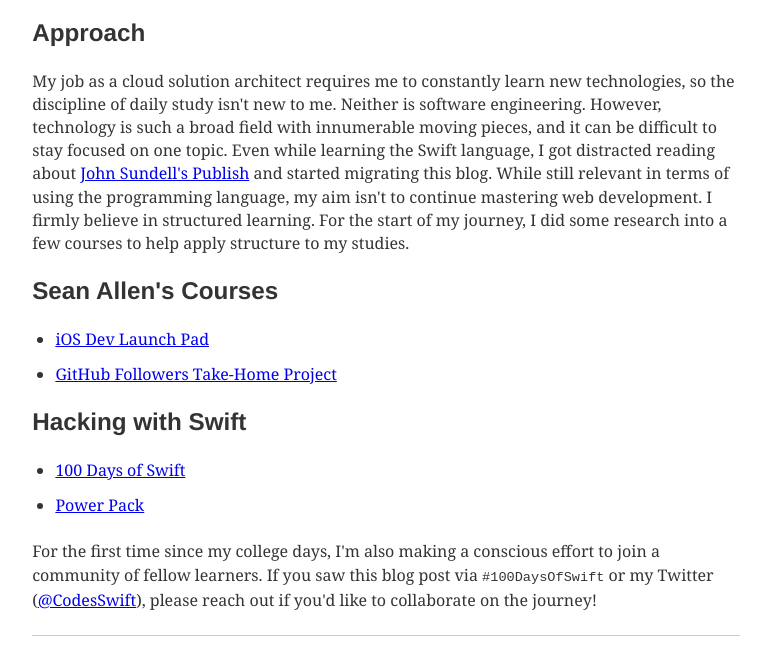
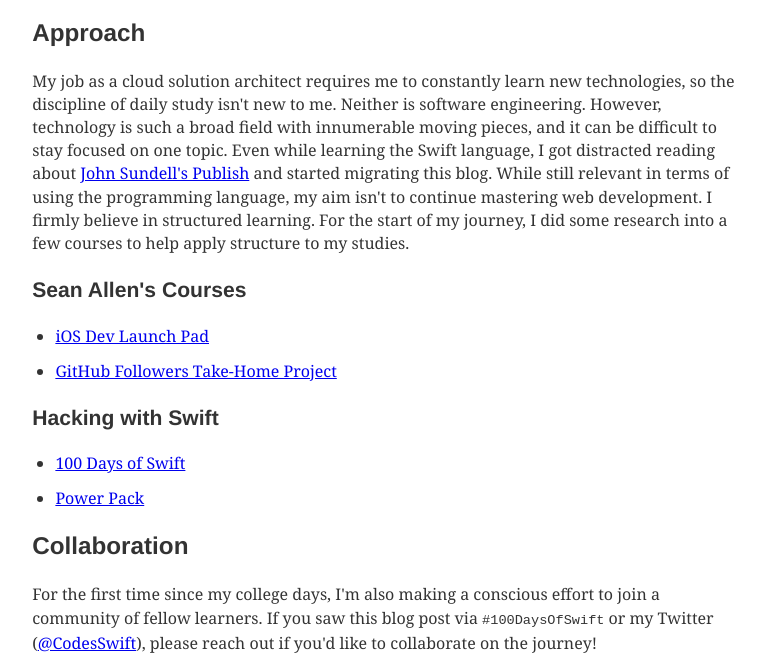
Before and after one commit to scottenriquez/scottie-codes-swift, a Gatsby site in the folder scottie-codes-swift/: page /for-100-days/ in a window 1280 px wide. Shown: the part 143-799 px from the top of the page, without its empty margins (254-1019 px from the left). Built offline with nearby package versions, Linux system fonts and the light colour scheme; Gatsby itself is replaced by a stand-in of ours; some packages are replaced by stand-ins of ours; what typography-theme-github would draw is missing.

Commit message:
Refactoring sections in 100 Days of Swift post

```diff
--- a/scottie-codes-swift/content/blog/for-100-days/index.md
+++ b/scottie-codes-swift/content/blog/for-100-days/index.md
@@ -7,12 +7,13 @@
 ## Approach
 My job as a cloud solution architect requires me to constantly learn new technologies, so the discipline of daily study isn't new to me. Neither is software engineering. However, technology is such a broad field with innumerable moving pieces, and it can be difficult to stay focused on one topic. Even while learning the Swift language, I got distracted reading about [John Sundell's Publish](https://github.com/JohnSundell/Publish) and started migrating this blog. While still relevant in terms of using the programming language, my aim isn't to continue mastering web development. I firmly believe in structured learning. For the start of my journey, I did some research into a few courses to help apply structure to my studies.
 
-## Sean Allen's Courses
+### Sean Allen's Courses
 - [iOS Dev Launch Pad](https://seanallen.teachable.com/p/ios-dev-launchpad)
 - [GitHub Followers Take-Home Project](https://seanallen.teachable.com/p/take-home)
 
-## Hacking with Swift
+### Hacking with Swift
 - [100 Days of Swift](https://www.hackingwithswift.com/100)
 - [Power Pack](https://www.hackingwithswift.com/store/bundles)
 
+## Collaboration
 For the first time since my college days, I'm also making a conscious effort to join a community of fellow learners. If you saw this blog post via `#100DaysOfSwift` or my Twitter ([@CodesSwift](https://twitter.com/codesswift)), please reach out if you'd like to collaborate on the journey!
```
Also changed, not shown: 2 other files.
